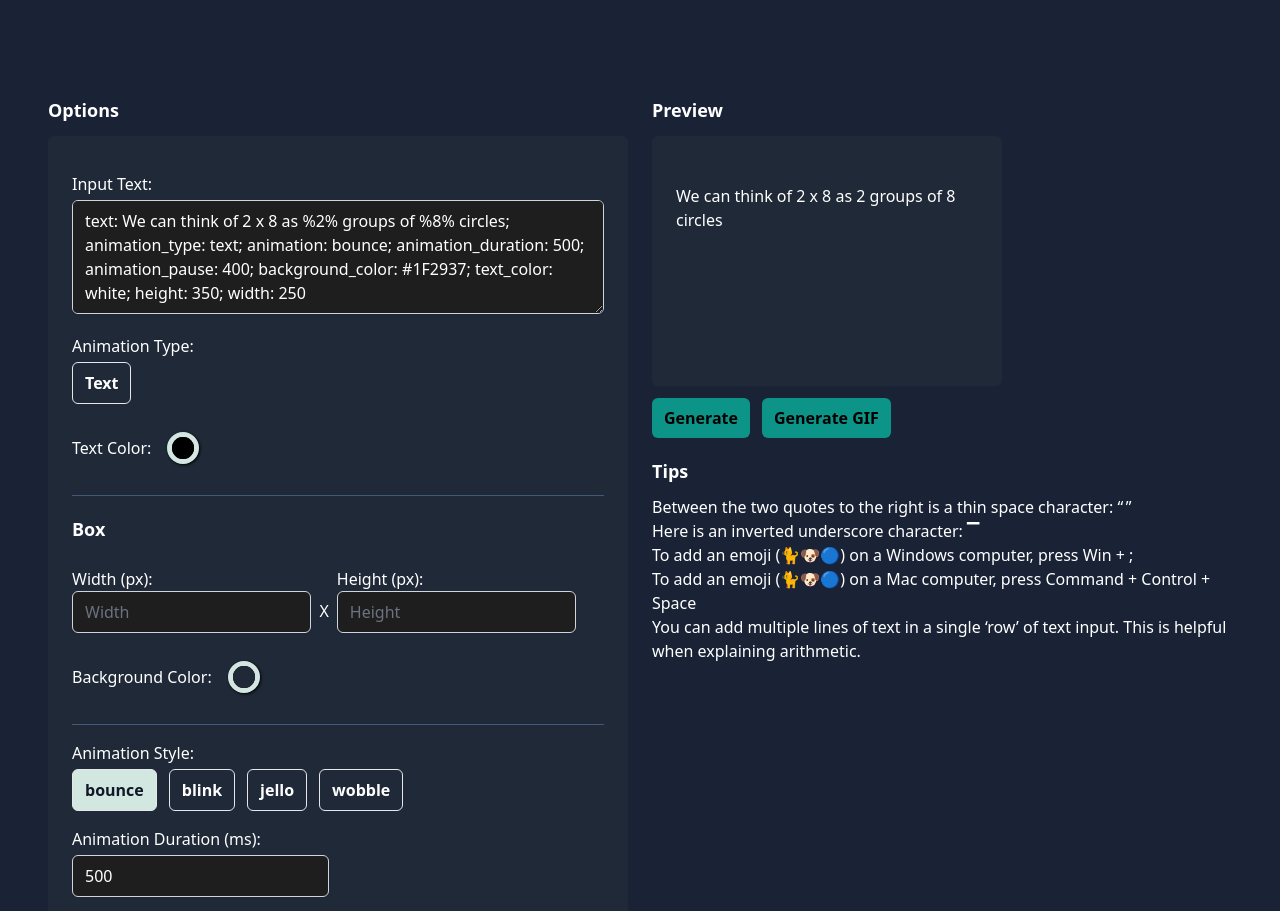
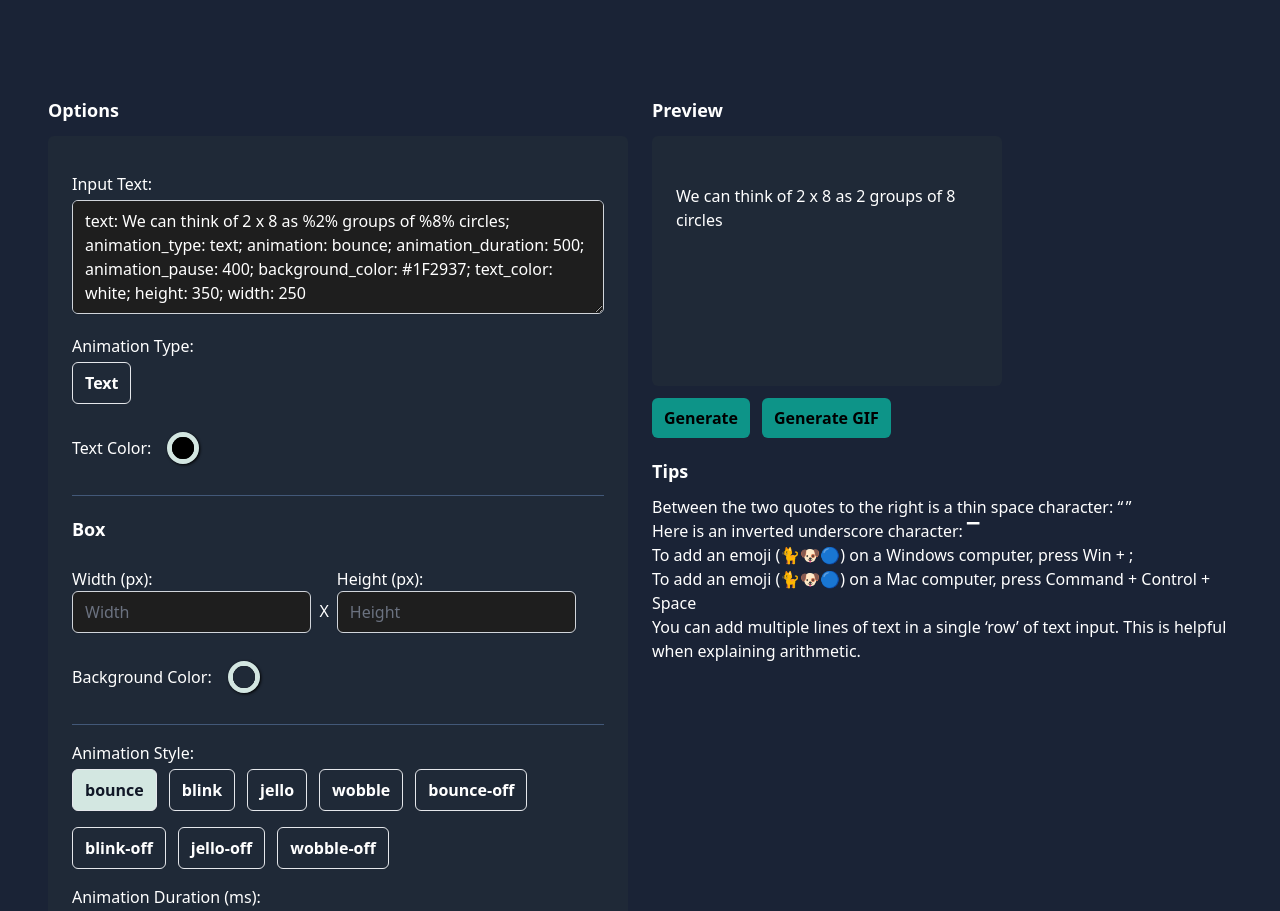
Before and after one commit to Hunter-Oredson/text-animation, a Vue app: page / in a window 1280 px wide. Shown: the top 911 px of the page. Built offline with nearby package versions, Linux system fonts and the light colour scheme.

Commit message:
feat: added in inverse animations to make them disappear in a similar style

```diff
--- a/src/App.vue
+++ b/src/App.vue
@@ -272,7 +272,6 @@ import {
   outputs,
 } from "./config/default.config";
 import { generateDownloadable } from "./downloader";
-import { debounce } from "./helper";
 
 const formData = ref({
   isImportFromCsv: false,
@@ -471,7 +470,7 @@ async function animateToQueue(items) {
         for (let index = 0; index < elements.length; index++) {
           const element = elements[index];
           if (rowIndex === 0 && index === 0) {
-            toAnimate(element, item);
+            element.className = "";
           } else {
             await makePromise(() => {
               toAnimate(element, item);
@@ -557,6 +556,7 @@ function getResults(item, rowIndex) {
 }
 
 function toAnimate(element, item) {
+  console.log(element);
   let elementClasses = ["animate", "animate-" + item?.animation?.toLowerCase()];
   element.className = elementClasses.join(" ");
 }
--- a/src/config/default.config.js
+++ b/src/config/default.config.js
@@ -2,7 +2,16 @@ export const OUTPUTS = {
   TEXT: "Text",
   OBJECT: "Object in a Grid",
 };
-export const animations = ["bounce", "blink", "jello", "wobble"];
+export const animations = [
+  "bounce",
+  "blink",
+  "jello",
+  "wobble",
+  "bounce-off",
+  "blink-off",
+  "jello-off",
+  "wobble-off",
+];
 export const outputs = ["Text"];
 
 // INPUT for grid -> text: We can think of 97% x %6% as 97% groups of %5%  ⚽️.; animation: bounce; animation_duration: 700; animation_pause: 200; text_color: #FFFFFF; height: 308; width: 350; background_color: #1F2937
@@ -22,5 +31,9 @@ export const ANIMATION = {
     BLINK: "blink",
     JELLO: "jello",
     WOBBLE: "wobble",
+    BOUNCEOFF: "bounce-off",
+    BLINKOFF: "blink-off",
+    JELLOOFF: "jello-off",
+    WOBBLEOFF: "wobble-off",
   },
 };
--- a/src/style.css
+++ b/src/style.css
@@ -39,7 +39,7 @@ input[type="file"]::file-selector-button {
   /* padding: 0.625rem 1rem 0.625rem 2rem; */
   @apply font-semibold px-3 py-2;
 }
-input[type='color'] {
+input[type="color"] {
   padding: 0;
   width: 150%;
   height: 150%;
@@ -57,7 +57,7 @@ input[type='color'] {
   /* optional formatting below here */
   border-radius: 50%;
   box-shadow: 1px 1px 3px 0px black;
-  border: 5px solid #D3E6E1;
+  border: 5px solid #d3e6e1;
   margin: 1em;
 }
 
@@ -71,6 +71,19 @@ input[type='color'] {
   25%,
   75% {
     opacity: 0;
+  }
+}
+
+@keyframes blink-off {
+  0%,
+  50%,
+  100% {
+    opacity: 0;
+  }
+
+  25%,
+  75% {
+    opacity: 1;
   }
 }
 
@@ -120,6 +133,48 @@ input[type='color'] {
   }
 }
 
+@keyframes bounce-off {
+  0% {
+    animation-timing-function: ease-out;
+    transform: translateY(0px);
+  }
+
+  40% {
+    animation-timing-function: ease-in;
+    transform: translateY(-1px);
+  }
+
+  65% {
+    animation-timing-function: ease-in;
+    transform: translateY(-1.5px);
+  }
+
+  82% {
+    animation-timing-function: ease-in;
+    transform: translateY(-3px);
+  }
+
+  93% {
+    animation-timing-function: ease-in;
+    transform: translateY(-6px);
+    opacity: 1;
+  }
+
+  25%,
+  55%,
+  75%,
+  87% {
+    animation-timing-function: ease-out;
+    transform: translateY(0px);
+  }
+
+  100% {
+    animation-timing-function: ease-in;
+    opacity: 0;
+    transform: translateY(-8px);
+  }
+}
+
 @keyframes jello {
   0% {
     transform: scale3d(1, 1, 1);
@@ -147,6 +202,38 @@ input[type='color'] {
 
   100% {
     transform: scale3d(1, 1, 1);
+  }
+}
+
+@keyframes jello-off {
+  0% {
+    transform: scale3d(1, 1, 1);
+  }
+
+  30% {
+    transform: scale3d(1.25, 0.75, 1);
+  }
+
+  40% {
+    transform: scale3d(0.75, 1.25, 1);
+  }
+
+  50% {
+    transform: scale3d(1.15, 0.85, 1);
+  }
+
+  65% {
+    transform: scale3d(0.95, 1.05, 1);
+  }
+
+  75% {
+    transform: scale3d(1.05, 0.95, 1);
+    opacity: 1;
+  }
+
+  100% {
+    transform: scale3d(1, 1, 1);
+    opacity: 0;
   }
 }
 
@@ -178,6 +265,40 @@ input[type='color'] {
   }
 }
 
+@keyframes wobble-off {
+  0% {
+    transform: translateX(0%);
+    transform-origin: 50% 50%;
+  }
+
+  15% {
+    transform: translateX(-4px) rotate(-6deg);
+  }
+
+  30% {
+    transform: translateX(4px) rotate(6deg);
+  }
+
+  45% {
+    transform: translateX(-4px) rotate(-3.6deg);
+  }
+
+  60% {
+    transform: translateX(6px) rotate(2.4deg);
+  }
+
+  75% {
+    transform: translateX(-1px) rotate(-1.2deg);
+    opacity: 1;
+  }
+
+  100% {
+    transform: translateX(0%);
+    transform-origin: 50% 50%;
+    opacity: 0;
+  }
+}
+
 .animate {
   display: inline-block;
   /* animation-duration: 0.5s; */
@@ -192,14 +313,26 @@ input[type='color'] {
 .animate-blink {
   animation-name: blink;
 }
+.animate-blink-off {
+  animation-name: blink-off;
+}
 .animate-bounce {
   animation-name: bounce;
+}
+.animate-bounce-off {
+  animation-name: bounce-off;
 }
 .animate-jello {
   animation-name: jello;
 }
+.animate-jello-off {
+  animation-name: jello-off;
+}
 .animate-wobble {
   animation-name: wobble;
+}
+.animate-wobble-off {
+  animation-name: wobble-off;
 }
 
 .color-label {
```
